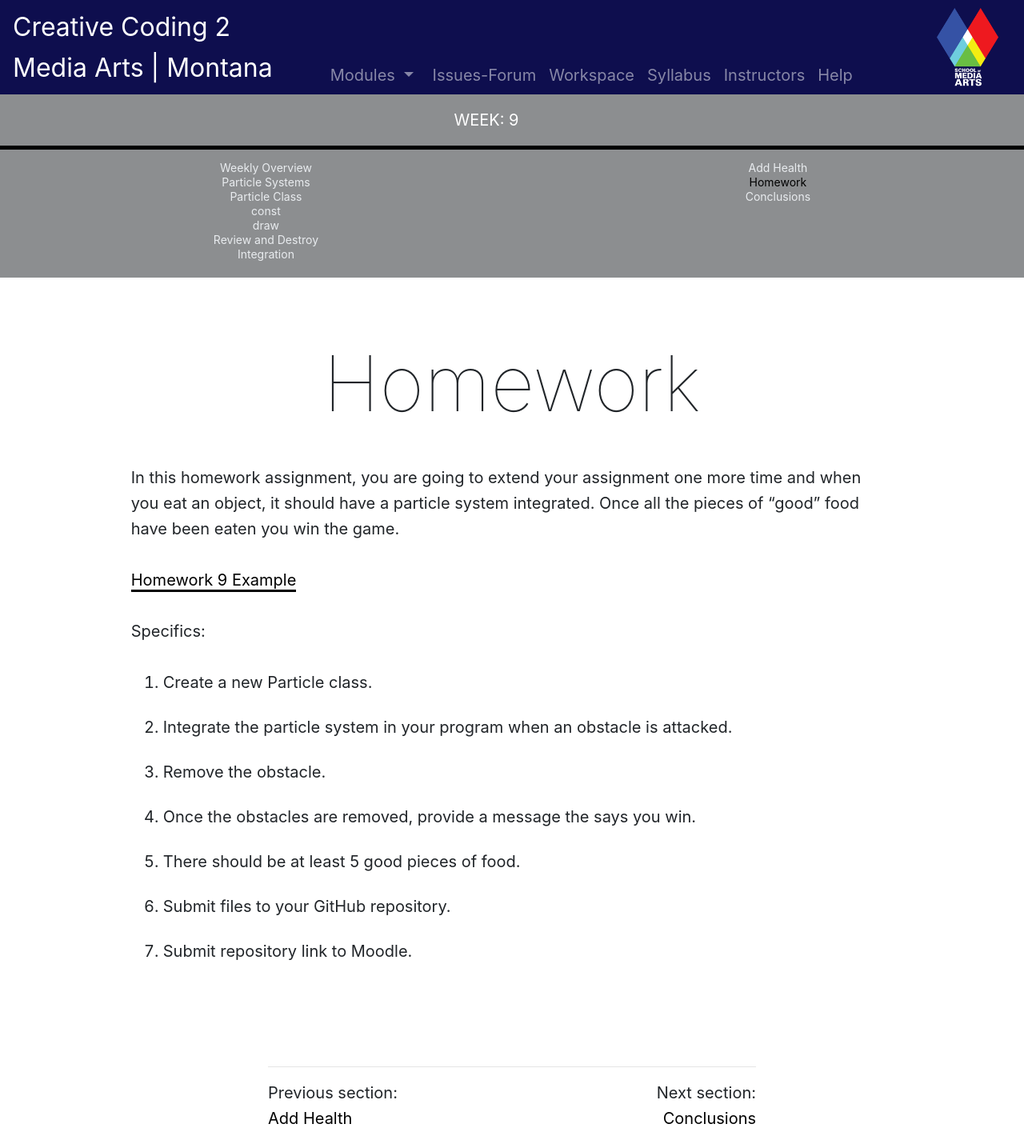
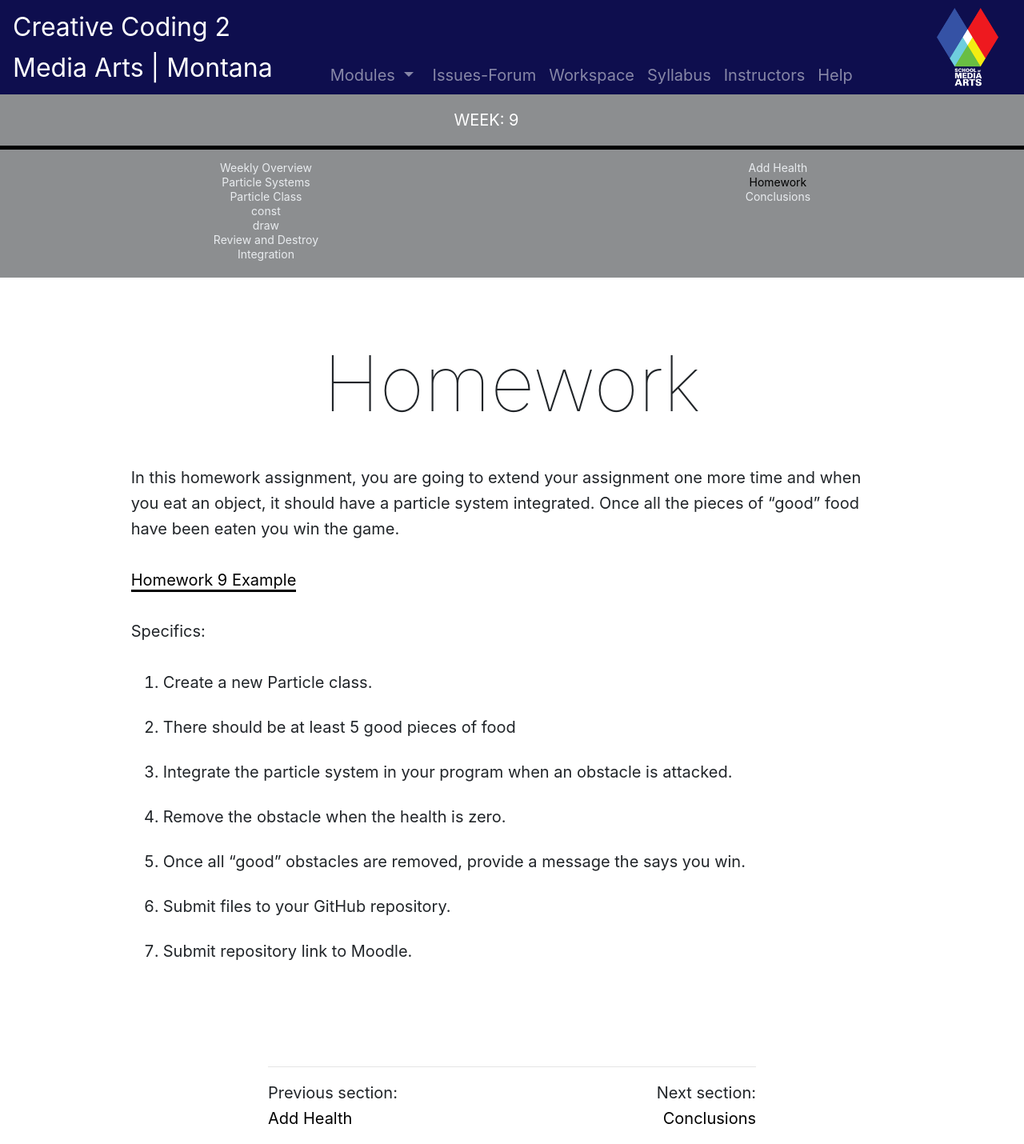
Before and after one commit to Montana-Media-Arts/220-creative-coding2-Spring2023, a Jekyll site: the page built from modules/week-9/_posts/2010-01-01-homework.md, in a window 1280 px wide. Shown: the whole page at 80% size. Built offline with Jekyll 4.4.1, drawn with Linux system fonts in a browser that asks for light colours; nearby versions of some CDN libraries; comment, search, counter and statistics services are not loaded.

Commit message:
update homework

```diff
--- a/modules/week-9/_posts/2010-01-01-homework.md
+++ b/modules/week-9/_posts/2010-01-01-homework.md
@@ -8,14 +8,14 @@ jotted: false
 
 In this homework assignment, you are going to extend your assignment one more time and when you eat an object, it should have a particle system integrated. Once all the pieces of "good" food have been eaten you win the game.
 
-<a href="https://github.com/Montana-Media-Arts/220_CreativeCoding2-Spring2023-Samples/tree/main/Homework%208" target="_new">Homework 9 Example</a>
+<a href="https://github.com/Montana-Media-Arts/220_CreativeCoding2-Spring2023-Samples/tree/main/Week%209" target="_new">Homework 9 Example</a>
 
 Specifics:
 
 1. Create a new Particle class.
-2. Integrate the particle system in your program when an obstacle is attacked.
-3. Remove the obstacle.
-4. Once the obstacles are removed, provide a message the says you win.
-5. There should be at least 5 good pieces of food.
+2. There should be at least 5 good pieces of food
+3. Integrate the particle system in your program when an obstacle is attacked.
+4. Remove the obstacle when the health is zero.
+5. Once all "good" obstacles are removed, provide a message the says you win.
 6. Submit files to your GitHub repository.
 7. Submit repository link to Moodle.
```
